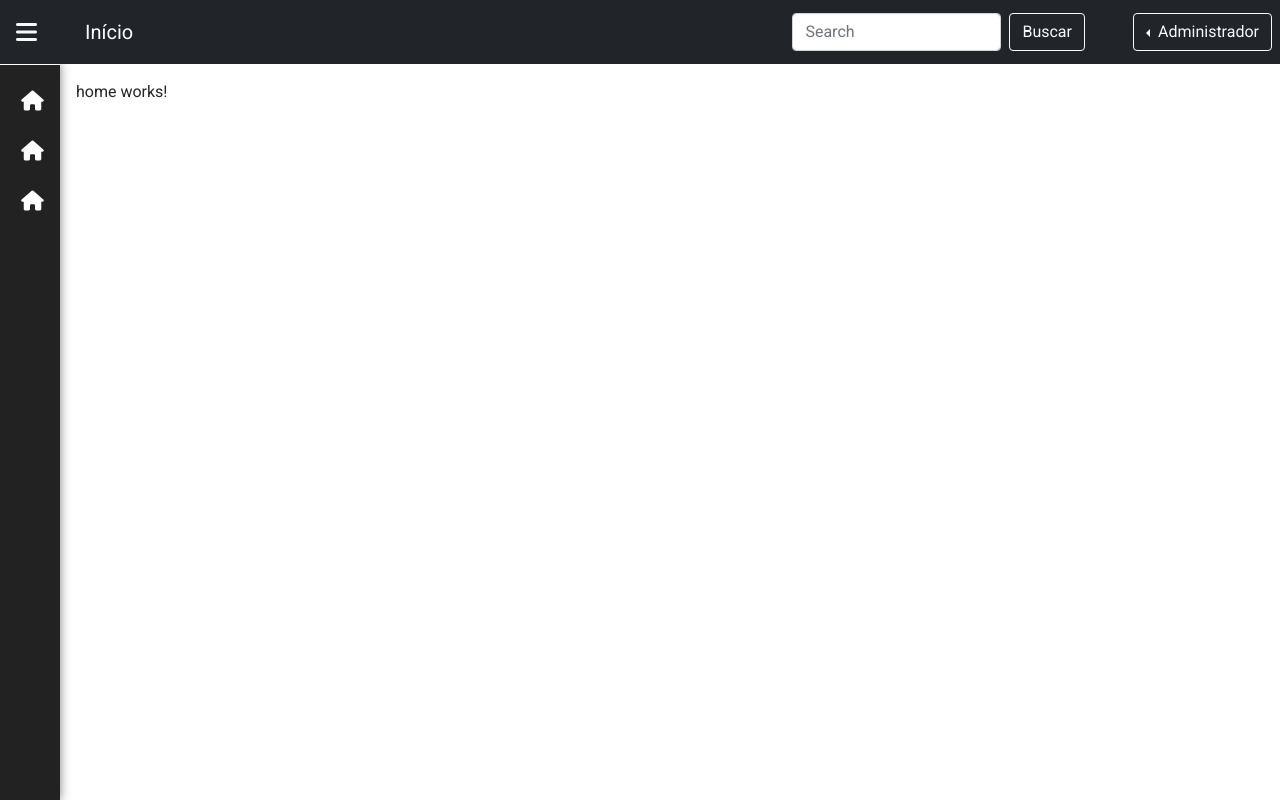
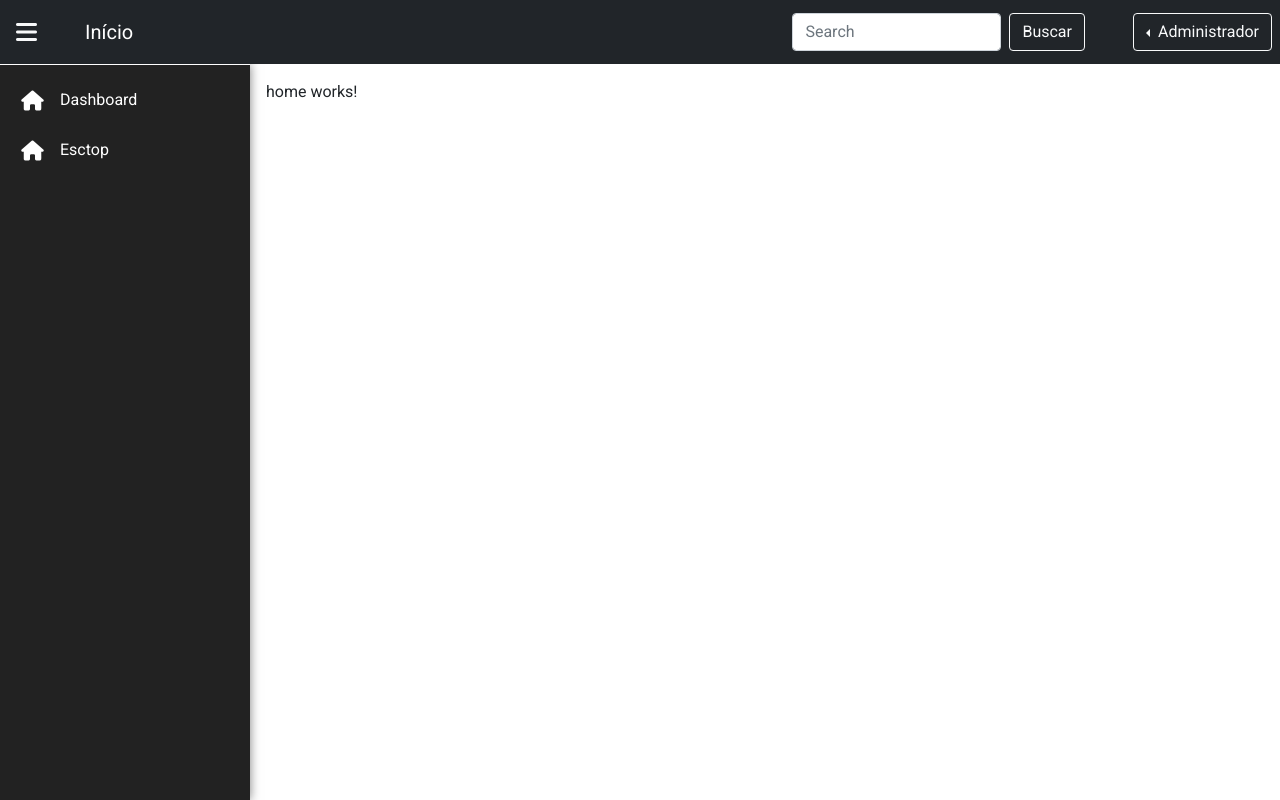
Before and after one commit to israelwerther/esctop-frontend-project, an Angular app in the folder frontend/: page / in a window 1280 px wide. Built offline with nearby package versions, Linux system fonts and the light colour scheme.

Commit message:
configura rotas

```diff
--- a/frontend/src/app/app-routing.module.ts
+++ b/frontend/src/app/app-routing.module.ts
@@ -1,7 +1,18 @@
 import { NgModule } from '@angular/core';
 import { RouterModule, Routes } from '@angular/router';
+import { HomeComponent } from './views/home/home.component';
+import { EsctopCrudComponent } from './views/esctop-crud/esctop-crud.component'
 
-const routes: Routes = [];
+const routes: Routes = [
+  {
+    path: "",
+    component: HomeComponent
+  },
+  {
+    path:  "esctop",
+    component: EsctopCrudComponent
+  }
+];
 
 @NgModule({
   imports: [RouterModule.forRoot(routes)],
--- a/frontend/src/app/app.component.html
+++ b/frontend/src/app/app.component.html
@@ -5,7 +5,7 @@
     <app-sidenav [sideNavStatus]="sideNavStatus" [ngClass]="{'app-side-nav-open': sideNavStatus}"></app-sidenav>
 
     <div class="display-area p-3" [ngClass]="{'display-area-shrink': sideNavStatus}">
-      <app-home></app-home>
+      <router-outlet></router-outlet>
     </div>
   </main>
 
--- a/frontend/src/app/app.component.ts
+++ b/frontend/src/app/app.component.ts
@@ -7,5 +7,5 @@ import { Component } from '@angular/core';
 })
 export class AppComponent {
   title = 'frontend';
-  sideNavStatus: boolean = false;
+  sideNavStatus: boolean = true;
 }
--- a/frontend/src/app/app.module.ts
+++ b/frontend/src/app/app.module.ts
@@ -6,13 +6,15 @@ import { AppComponent } from './app.component';
 import { HeaderComponent } from './template/header/header.component';
 import { SidenavComponent } from './template/sidenav/sidenav.component';
 import { HomeComponent } from './views/home/home.component';
+import { EsctopCrudComponent } from './views/esctop-crud/esctop-crud.component';
 
 @NgModule({
   declarations: [
     AppComponent,
     HeaderComponent,
     SidenavComponent,
-    HomeComponent
+    HomeComponent,
+    EsctopCrudComponent
   ],
   imports: [
     BrowserModule,
--- a/frontend/src/app/template/sidenav/sidenav.component.html
+++ b/frontend/src/app/template/sidenav/sidenav.component.html
@@ -1,9 +1,9 @@
 <div class="side-nav-content">
     <ul class="nav-list" [ngClass]="{'nav-list-open': sideNavStatus}">
-        <li class="nav-list-item" *ngFor="let item of list">
+        <li class="nav-list-item" *ngFor="let item of list" routerLink="{{item.path}}">
             <i class="{{item.icon}}"></i>
             <span>
-                <a href="">{{item.name}}</a>
+                <a routerLink="{{item.path}}">{{item.name}}</a>
             </span>
         </li>
     </ul>
--- a/frontend/src/app/template/sidenav/sidenav.component.ts
+++ b/frontend/src/app/template/sidenav/sidenav.component.ts
@@ -1,4 +1,5 @@
 import { Component, Input } from '@angular/core';
+
 
 @Component({
   selector: 'app-sidenav',
@@ -13,16 +14,13 @@ export class SidenavComponent {
       number: '1',
       name: 'dashboard',
       icon: 'fa-solid fa-house',
-    },
-    {
-      number: '2',
-      name: 'credcoop',
-      icon: 'fa-solid fa-house',
+      path:  "",
     },
     {
       number: '2',
       name: 'esctop',
       icon: 'fa-solid fa-house',
+      path:  "esctop",
     },
   ]
 }
--- /dev/null
+++ b/frontend/src/app/views/esctop-crud/esctop-crud.component.html
@@ -0,0 +1 @@
+<p>esctop-crud works!</p>
```
Also changed, not shown: frontend/src/app/views/esctop-crud/esctop-crud.component.ts (added, +10 -0 lines), frontend/src/app/views/esctop-crud/esctop-crud.component.css (added), 1 other file (tests, documents, lock files or other folders).
